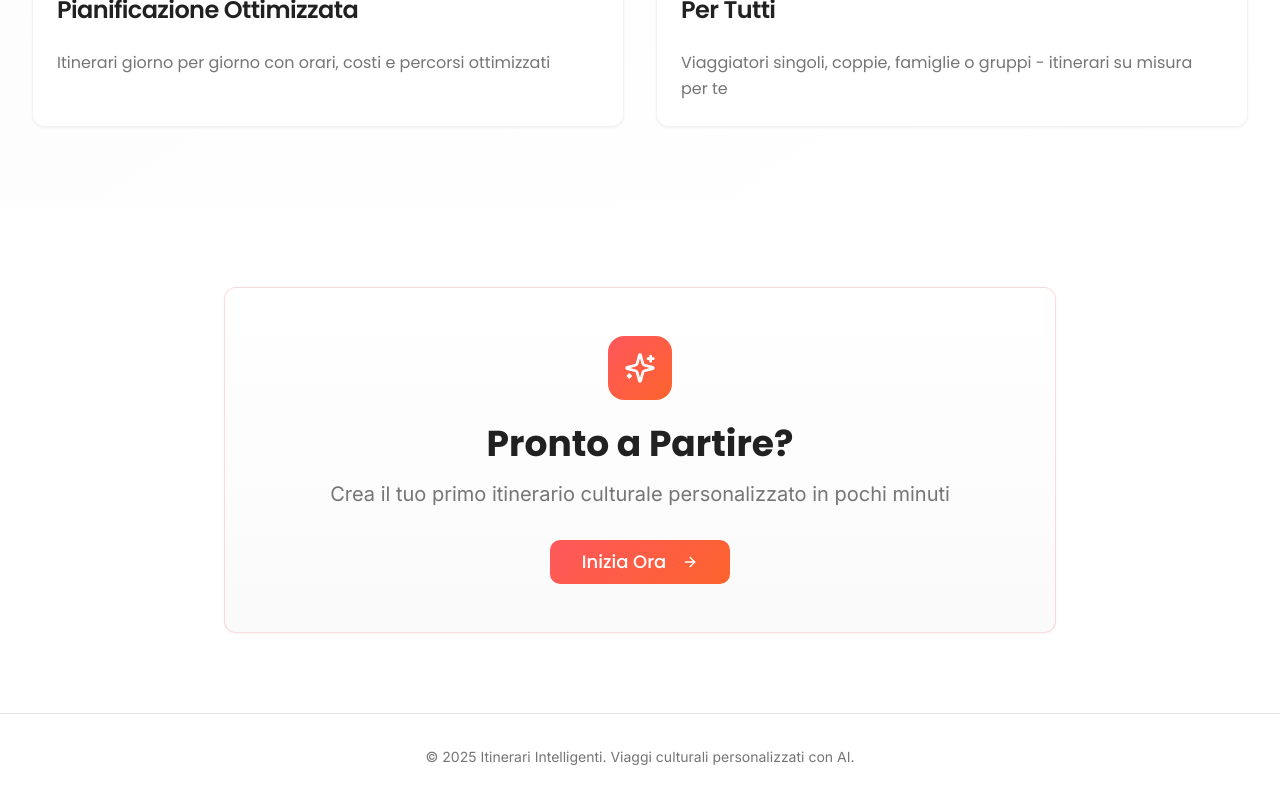
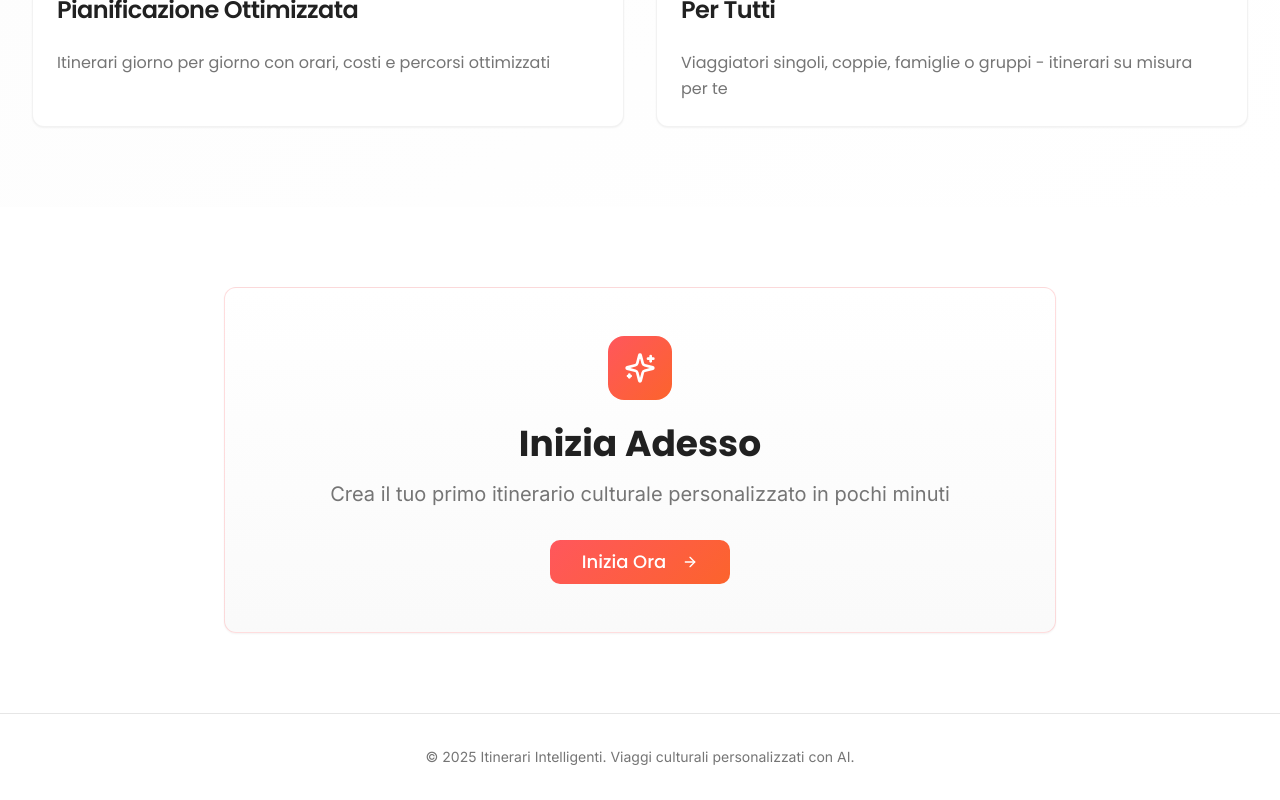
Before and after one commit to dmari-dev/calabria, a React (Vite) app: page / in a window 1280 px wide. Shown: the part 3096-3896 px from the top of the page. Built offline with nearby package versions, Linux system fonts and the light colour scheme; no server answers; the database is empty; the HTML template or start-up script is replaced by a standard one.

Commit message:
Update CTA text

```diff
--- a/src/pages/Index.tsx
+++ b/src/pages/Index.tsx
@@ -226,7 +226,7 @@ const Index = () => {
                 <Sparkles className="w-8 h-8 text-white" />
               </div>
               <h2 className="text-3xl md:text-4xl font-bold mb-4">
-                Pronto a Partire?
+                Inizia Adesso
               </h2>
               <p className="text-xl text-muted-foreground mb-8 max-w-2xl mx-auto">
                 Crea il tuo primo itinerario culturale personalizzato in pochi minuti
```
